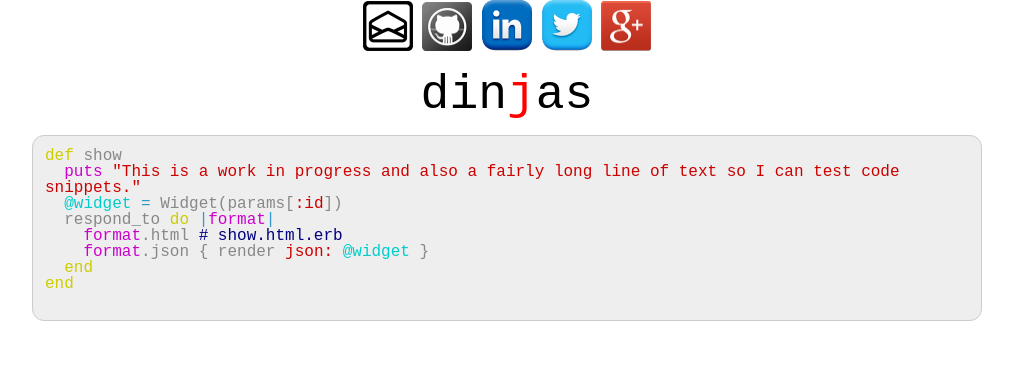
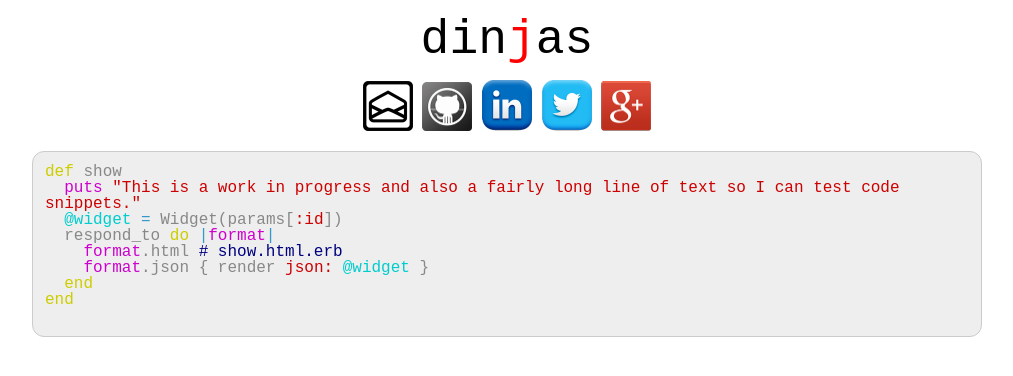
Before and after one commit to dinjas/dinjas, a Jekyll site: the page built from index.html, in a window 1280 px wide. Shown: the top 376 px of the page, without its empty margins (133-1146 px from the left). Built offline with Jekyll 4.4.1, drawn with Linux system fonts in a browser that asks for light colours; nearby versions of some CDN libraries.

Commit message:
Move links below main dinjas text

```diff
--- a/index.html
+++ b/index.html
@@ -3,13 +3,14 @@ layout: default
 body_id: home
 ---
 <main>
-  {% include links.html %}
   <p>
     <article>
       <h1>din<span class="red hand j">j</span>as</h1>
     </article>
   </p>
-  <p></p>
+  <p>
+    {% include links.html %}
+  </p>
   <p>
     <article>
     {% highlight ruby %}
```
